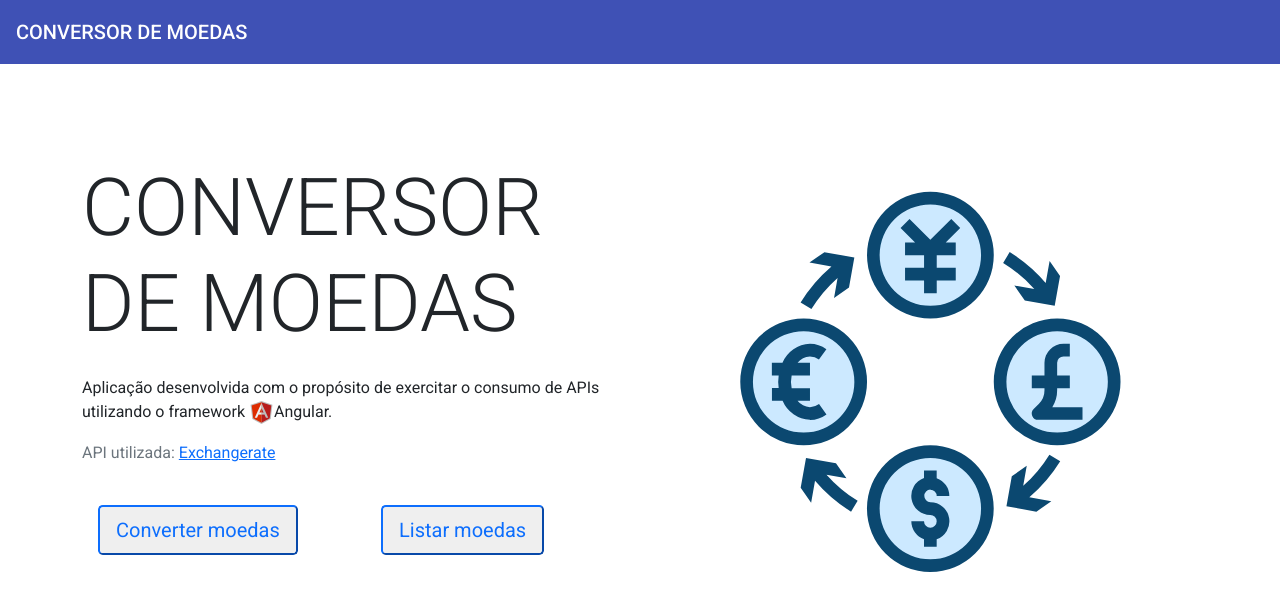
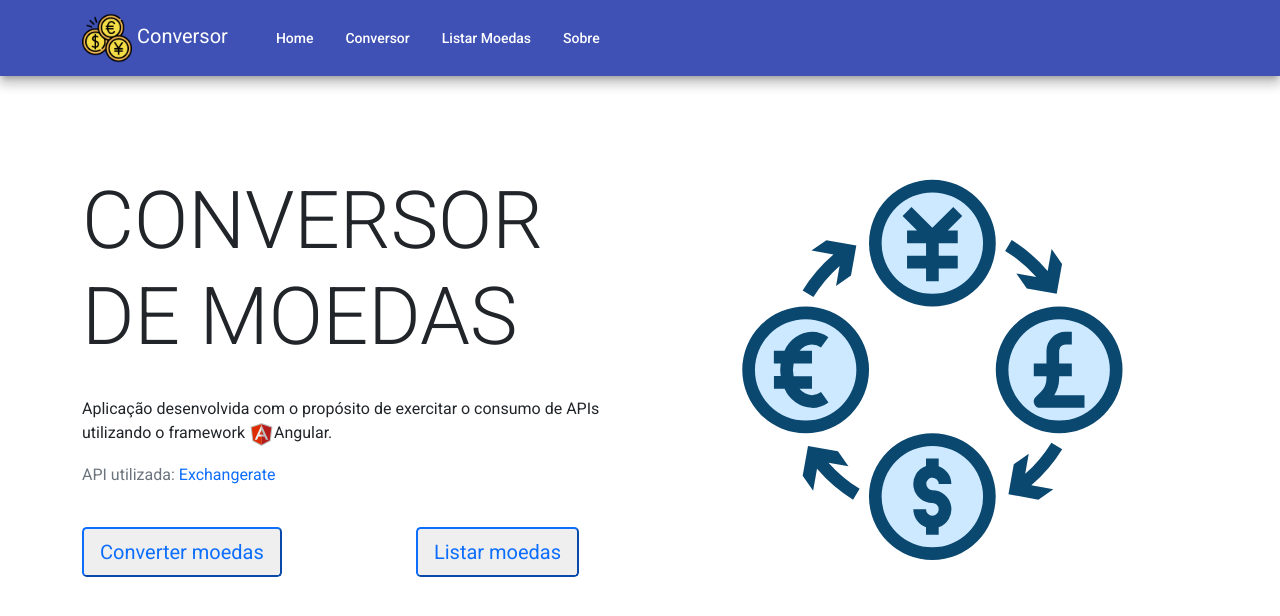
Before and after one commit to kermitcosta/conversor-moedas, an Angular app: page /home in a window 1280 px wide. Shown: the top 616 px of the page. Built offline with nearby package versions, Linux system fonts and the light colour scheme.

Commit message:
Menu adicionado

```diff
--- a/src/app/app.component.html
+++ b/src/app/app.component.html
@@ -1,6 +1,2 @@
-<mat-toolbar color="primary">
-  <mat-toolbar-row>
-    <h1>CONVERSOR DE MOEDAS</h1>
-  </mat-toolbar-row>
-</mat-toolbar>
+<app-nav-bar></app-nav-bar>
 <router-outlet></router-outlet>
--- a/src/app/app.module.ts
+++ b/src/app/app.module.ts
@@ -5,13 +5,16 @@ import { BrowserAnimationsModule } from '@angular/platform-browser/animations';
 import { AppRoutingModule } from './app-routing.module';
 import { AppComponent } from './app.component';
 
-import { MatToolbarModule } from '@angular/material/toolbar'; // Teste angular material
+
 import { SupportedSymbolsModule } from './modules/supported-symbols/supported-symbols.module';
 import { HomeModule } from './modules/home/home.module';
+import { NavBarComponent } from './components/nav-bar/nav-bar.component';
+import { MatButtonModule } from '@angular/material/button'
 
 @NgModule({
   declarations: [
-    AppComponent
+    AppComponent,
+    NavBarComponent
   ],
   imports: [
     BrowserModule,
@@ -20,7 +23,7 @@ import { HomeModule } from './modules/home/home.module';
     BrowserAnimationsModule,
     SupportedSymbolsModule,
     HomeModule,
-    MatToolbarModule,  // Teste angular material
+    MatButtonModule
   ],
   providers: [],
   bootstrap: [AppComponent]
--- /dev/null
+++ b/src/app/components/nav-bar/nav-bar.component.css
@@ -0,0 +1,11 @@
+nav {
+  background-color: #3f51b5;
+}
+
+.mat-flat-button:hover {
+  background-color: #283593;
+}
+
+.navbar-brand {
+  color: #ffff;
+}
--- /dev/null
+++ b/src/app/components/nav-bar/nav-bar.component.html
@@ -0,0 +1,45 @@
+<nav class="navbar navbar-expand-lg navbar-light mat-elevation-z8">
+  <div class="container">
+    <a class="navbar-brand" routerLink="/home">
+      <img
+        src="../assets/images/currency.png"
+        alt=""
+        width="50"
+        height="50"
+        class="d-inline-block align-text-center"
+      />
+      Conversor</a
+    >
+    <button
+      class="navbar-toggler"
+      type="button"
+      data-bs-toggle="collapse"
+      data-bs-target="#navbarNav"
+      aria-controls="navbarNav"
+      aria-expanded="false"
+      aria-label="Toggle navigation"
+    >
+      <span class="navbar-toggler-icon"></span>
+    </button>
+    <div class="collapse navbar-collapse" id="navbarNav">
+      <ul class="navbar-nav">
+        <li class="nav-item ps-lg-3">
+          <button mat-flat-button routerLink="/home" color="primary">
+            Home
+          </button>
+        </li>
+        <li class="nav-item">
+          <button mat-flat-button color="primary">Conversor</button>
+        </li>
+        <li class="nav-item">
+          <button mat-flat-button routerLink="/listar-moedas" color="primary">
+            Listar Moedas
+          </button>
+        </li>
+        <li class="nav-item">
+          <button mat-flat-button color="primary">Sobre</button>
+        </li>
+      </ul>
+    </div>
+  </div>
+</nav>
--- /dev/null
+++ b/src/app/components/nav-bar/nav-bar.component.ts
@@ -0,0 +1,15 @@
+import { Component, OnInit } from '@angular/core';
+
+@Component({
+  selector: 'app-nav-bar',
+  templateUrl: './nav-bar.component.html',
+  styleUrls: ['./nav-bar.component.css']
+})
+export class NavBarComponent implements OnInit {
+
+  constructor() { }
+
+  ngOnInit(): void {
+  }
+
+}
--- a/src/app/modules/home/home-page/home-page.component.css
+++ b/src/app/modules/home/home-page/home-page.component.css
@@ -8,7 +8,7 @@
   width: 550px;
 }
 
-@media (max-width: 1200px) {
+@media (max-width: 990px) {
   .home-img {
     display: none;
   }
--- a/src/app/modules/home/home-page/home-page.component.html
+++ b/src/app/modules/home/home-page/home-page.component.html
@@ -1,8 +1,9 @@
-<div class="container mt-5">
+<div class="container mt-4">
+  <div class="row align-items-center">
+    <div class="col-lg-6">
       <div class="row">
-    <div class="col d-flex-col justify-content-center">
-      <h2 class="mt-5 display-1">CONVERSOR DE MOEDAS</h2>
-      <p class="text-justify mt-4">
+        <h2 class="display-1">CONVERSOR DE MOEDAS</h2>
+        <p class="mt-4">
           Aplicação desenvolvida com o propósito de exercitar o consumo de APIs
           utilizando o framework
           <img
@@ -13,26 +14,32 @@
         </p>
         <p class="text-muted">
           API utilizada:
-        <a href="https://exchangerate.host/#/" target="_blank">Exchangerate</a>
+          <a
+            class="link-primary"
+            href="https://exchangerate.host/#/"
+            target="_blank"
+            >Exchangerate</a
+          >
         </p>
-      <div class="row d-flex justify-content-around mt-4">
-        <div class="col">
+      </div>
+      <div class="row mt-4">
+        <div class="col-6 pull-left">
           <a routerLink="">
-            <button type="button" class="btn-lg btn-outline-primary m-3">
+            <button type="button" class="btn-lg btn-outline-primary">
               Converter moedas
             </button>
           </a>
         </div>
-        <div class="col">
+        <div class="col-6 text-center">
           <a routerLink="/listar-moedas">
-            <button type="button" class="btn-lg btn-outline-primary m-3">
+            <button type="button" class="btn-lg btn-outline-primary">
               Listar moedas
             </button>
           </a>
         </div>
       </div>
     </div>
-    <div class="col d-flex justify-content-center">
+    <div class="col-lg-6 d-flex justify-content-center">
       <img
         class="home-img"
         src="../assets/images/delesign-currency-exchange.svg"
--- a/src/app/modules/home/home.module.ts
+++ b/src/app/modules/home/home.module.ts
@@ -2,7 +2,6 @@ import { HomePageComponent } from './home-page/home-page.component';
 import { RouterModule } from '@angular/router';
 import { NgModule } from '@angular/core';
 import { CommonModule } from '@angular/common';
-
 
 
 @NgModule({
--- a/src/app/modules/supported-symbols/supported-symbols-list/supported-symbols-list.component.html
+++ b/src/app/modules/supported-symbols/supported-symbols-list/supported-symbols-list.component.html
@@ -1,6 +1,6 @@
 <div class="container">
-  <h2 class="mt-5">LISTAGEM DE MOEDAS</h2>
-  <div class="row d-flex justify-content-center">
+  <h2 class="mt-5">LISTA DE MOEDAS</h2>
+  <div class="row">
     <div class="col">
       <mat-form-field appearance="standard">
         <mat-label>Filtro</mat-label>
@@ -13,7 +13,7 @@
       </mat-form-field>
     </div>
   </div>
-  <div class="row d-flex justify-content-center">
+  <div class="row">
     <div class="col mat-elevation-z8">
       <table mat-table [dataSource]="dataSource">
         <ng-container matColumnDef="Código">
--- a/src/styles.css
+++ b/src/styles.css
@@ -8,3 +8,9 @@ body {
   margin: 0;
   font-family: Roboto, "Helvetica Neue", sans-serif;
 }
+
+a,
+a:hover {
+  text-decoration: none;
+  color: currentColor;
+}
```
Also changed, not shown: src/assets/images/currency.png (added), 1 other file (tests, documents, lock files or other folders). Lines whose indentation alone changed are shown as unchanged.
